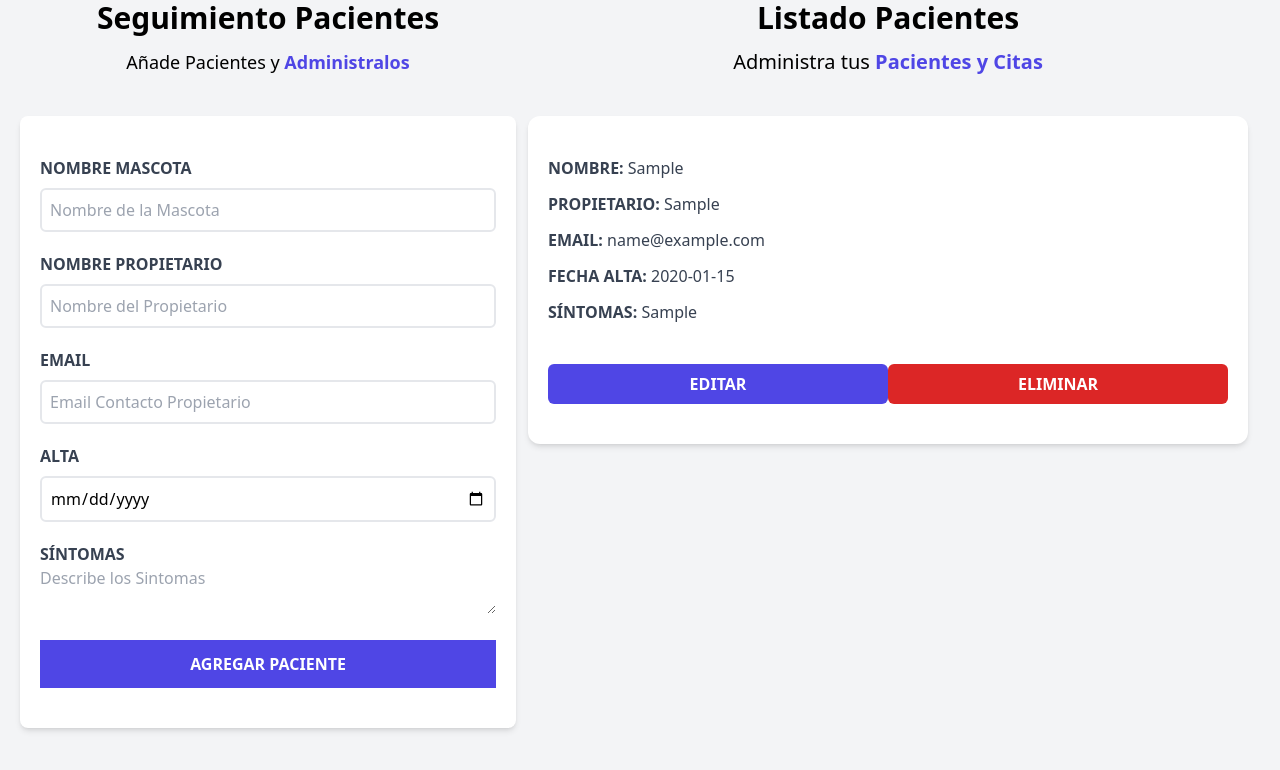
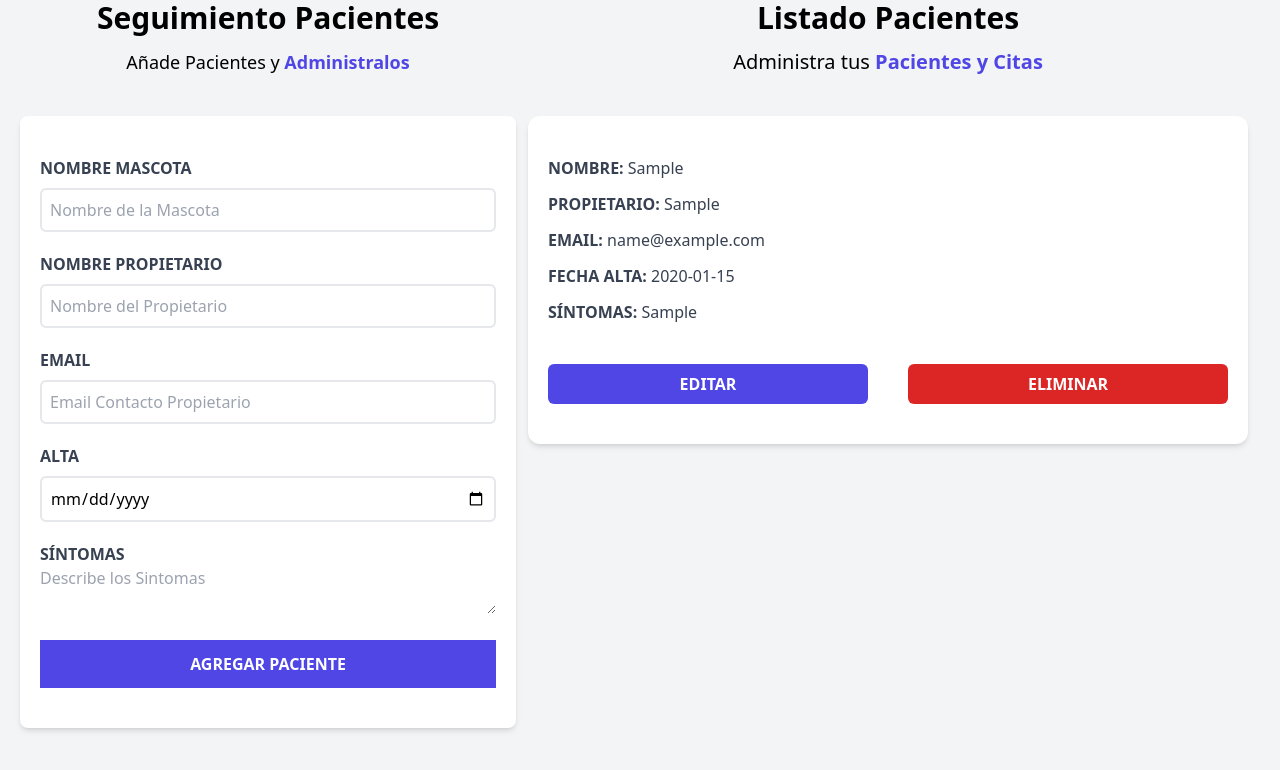
Before and after one commit to PedroSilva2612/citas-react, a React (Vite) app: page / in a window 1280 px wide. Both pictures are taken after typing "Sample", "Sample", "name@example.com", "2020-01-15", "Sample" into the empty fields and a click on the input "Agregar Paciente". Shown: the part 224-994 px from the top of the page. Built offline with nearby package versions, Linux system fonts and the light colour scheme.

Commit message:
Update Paciente.jsx

```diff
--- a/src/components/Paciente.jsx
+++ b/src/components/Paciente.jsx
@@ -22,7 +22,7 @@ const Paciente = ({paciente, setPaciente, eliminarPaciente}) => {
 
         <p className="font-bold mb-3 text-gray-700 uppercase">Síntomas: {''}<span className="font-normal normal-case">{sintomas}</span></p>
 
-        <div className="block lg:flex lg:justify-between mt-10 lg:w-auto">
+        <div className="block lg:flex lg:justify-between mt-10 lg:gap-10">
           <button type="button" className="py-2 px-10 bg-indigo-600 hover:bg-indigo-700 text-white font-bold uppercase rounded-md w-full" onClick={() => setPaciente(paciente)}>Editar</button>
 
           <button onClick={handleEliminar} type="button" className="py-2 px-10 bg-red-600 hover:bg-red-700 text-white font-bold uppercase rounded-md mt-4 lg:mt-0 w-full">Eliminar</button>
```
